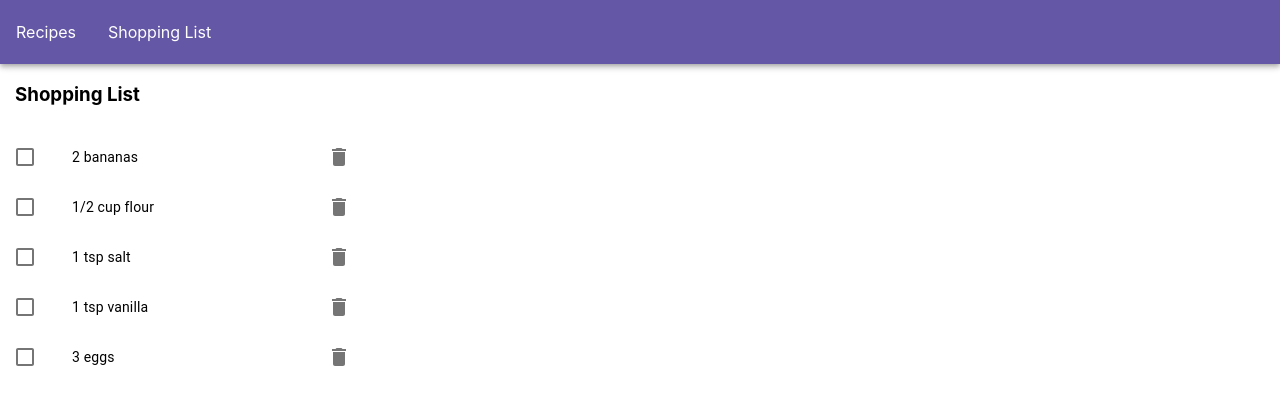
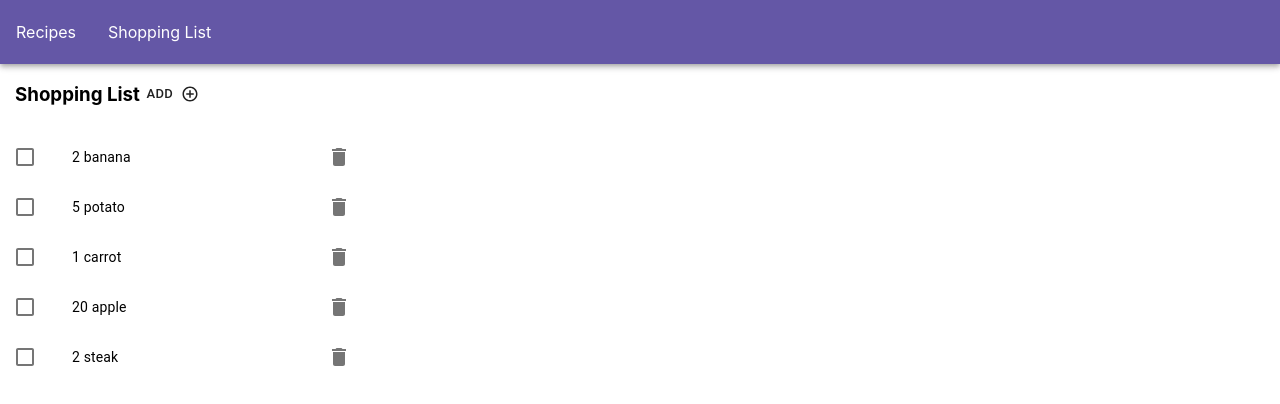
Before and after one commit to elainetsun/meal-planning-app, a React (Create React App) app in the folder meal-planning/: page /shopping-list in a window 1280 px wide. Shown: the top 404 px of the page. Built offline with nearby package versions, Linux system fonts and the light colour scheme.

Commit message:
add ingredient to shopping list

```diff
--- /dev/null
+++ b/meal-planning/src/components/add-ingredient-dialog/AddIngredientDialog.js
@@ -0,0 +1,70 @@
+import React, { useState } from 'react';
+import Dialog from '@material-ui/core/Dialog';
+import DialogActions from '@material-ui/core/DialogActions';
+import DialogContent from '@material-ui/core/DialogContent';
+import DialogTitle from '@material-ui/core/DialogTitle';
+import Button from '@material-ui/core/Button';
+import IngredientSelector from '../ingredient-selector/IngredientSelector';
+import styles from './AddIngredientDialog.module.scss';
+
+const AddIngredientDialog = ({isOpen, handleDialogClose, handleDialogSubmit}) => {
+
+  const [ingredientList, setIngredientList] = useState([]);
+
+  const handleClose = () => {
+        handleDialogClose();
+        setIngredientList([]);
+    };
+
+  const handleSubmit = event => {
+      event.preventDefault();
+      handleDialogSubmit(ingredientList);
+      setIngredientList([]);
+  };
+
+  const handleIngredientChange = newIngredients => {
+    if (newIngredients.length > 0) {
+      const ingredients = [];
+      newIngredients.forEach(i => {
+        ingredients.push({
+          id: i.ingredient,
+          name: i.ingredient,
+          quantity: i.quantity
+        });
+      });
+      setIngredientList(ingredients);
+    } else{
+      setIngredientList([]);
+    }
+  };
+
+    return(
+     <div>
+    <Dialog
+     className={styles.dialog}
+     open={isOpen}
+     onClose={handleClose}
+     aria-labelledby="form-dialog-title"
+    >
+     <form onSubmit={handleSubmit}>
+          <DialogTitle id="form-dialog-title">ADD NEW INGREDIENT</DialogTitle>
+          <DialogContent>
+            <IngredientSelector
+              handleIngredientChange={handleIngredientChange}
+            />
+          </DialogContent>
+          <DialogActions>
+            <Button onClick={handleClose} color="primary">
+              Cancel
+            </Button>
+            <Button type="submit" value="Submit" color="primary" disabled = {ingredientList.length === 0}>
+              Submit
+            </Button>
+          </DialogActions>
+        </form>
+      </Dialog>
+        </div>
+    );
+};
+
+export default AddIngredientDialog;
--- /dev/null
+++ b/meal-planning/src/components/add-ingredient-dialog/AddIngredientDialog.module.scss
@@ -0,0 +1,3 @@
+.dialog {
+    width: 100%;
+  }
--- /dev/null
+++ b/meal-planning/src/components/shopping-list/DefaultIngredients.js
@@ -0,0 +1,29 @@
+const defaultIngredients = [
+    {
+      id: 1,
+      name: 'banana',
+      quantity: 2
+    },
+    {
+      id: 2,
+      name: 'potato',
+      quantity: 5
+    },
+    {
+      id: 3,
+      name: 'carrot',
+      quantity: 1
+    },
+    {
+      id: 4,
+      name: 'apple',
+      quantity: 20
+    },
+    {
+      id: 5,
+      name: 'steak',
+      quantity: 2
+    }
+  ];
+
+  export default defaultIngredients;
--- a/meal-planning/src/components/shopping-list/ShoppingList.js
+++ b/meal-planning/src/components/shopping-list/ShoppingList.js
@@ -1,4 +1,4 @@
-import React from 'react';
+import React, { useState } from 'react';
 import List from '@material-ui/core/List';
 import ListItem from '@material-ui/core/ListItem';
 import ListItemIcon from '@material-ui/core/ListItemIcon';
@@ -8,11 +8,15 @@ import ListItemSecondaryAction from '@material-ui/core/ListItemSecondaryAction';
 import IconButton from '@material-ui/core/IconButton';
 import DeleteIcon from '@material-ui/icons/Delete';
 import styles from "./ShoppingList.module.scss";
+import Button from '@material-ui/core/Button';
+import AddCircleOutline from '@material-ui/icons/AddCircleOutline';
+import AddIngredientDialog from "../add-ingredient-dialog/AddIngredientDialog";
+import defaultIngredients from './DefaultIngredients';
 
 const ShoppingList = () => {
-  const [checked, setChecked] = React.useState([-1]);
-  const ingredients = ['2 bananas', '1/2 cup flour', '1 tsp salt', '1 tsp vanilla', '3 eggs'];
-  const [currentList, setList] = React.useState(ingredients);
+  const [checked, setChecked] = useState([-1]);
+  const [currentList, setList] = useState(defaultIngredients);
+  const [isModalOpen, setIsModalOpen] = useState(false);
 
   const handleToggle = value => () => {
     const currentIndex = checked.indexOf(value);
@@ -27,6 +31,19 @@ const ShoppingList = () => {
     setChecked(newChecked);
   };
 
+  const openModal = () => {
+    setIsModalOpen(true);
+  };
+
+  const handleDialogClose = () => {
+    setIsModalOpen(false);
+  };
+
+  const handleDialogSubmit = newIngredients => {
+    setIsModalOpen(false);
+    setList(currentList.concat(newIngredients));
+  };
+
   const handleDelete = (value) => () => {
     const currentIndex = currentList.indexOf(value);
     const newList = [...currentList];
@@ -38,6 +55,14 @@ const ShoppingList = () => {
     <>
     <div className={styles.header}>
       <h3>Shopping List</h3>
+      <Button size="small" onClick = {openModal} endIcon={<AddCircleOutline />}>
+          Add
+      </Button>
+      <AddIngredientDialog
+          isOpen={isModalOpen}
+          handleDialogSubmit={handleDialogSubmit}
+          handleDialogClose={handleDialogClose}
+        />
     </div>
 
     <List className={styles.root}>
@@ -56,7 +81,7 @@ const ShoppingList = () => {
                 inputProps={{ 'aria-labelledby': checkLabelId }}
               />
             </ListItemIcon>
-            <ListItemText id={checkLabelId} primary={value} />
+            <ListItemText id={checkLabelId} primary={value.quantity + " " + value.name} />
             <ListItemSecondaryAction key={currentList.indexOf(value)} value={value} onClick = {handleDelete(value)}>
               <IconButton edge="end" aria-label="delete">
                 <DeleteIcon />
```
